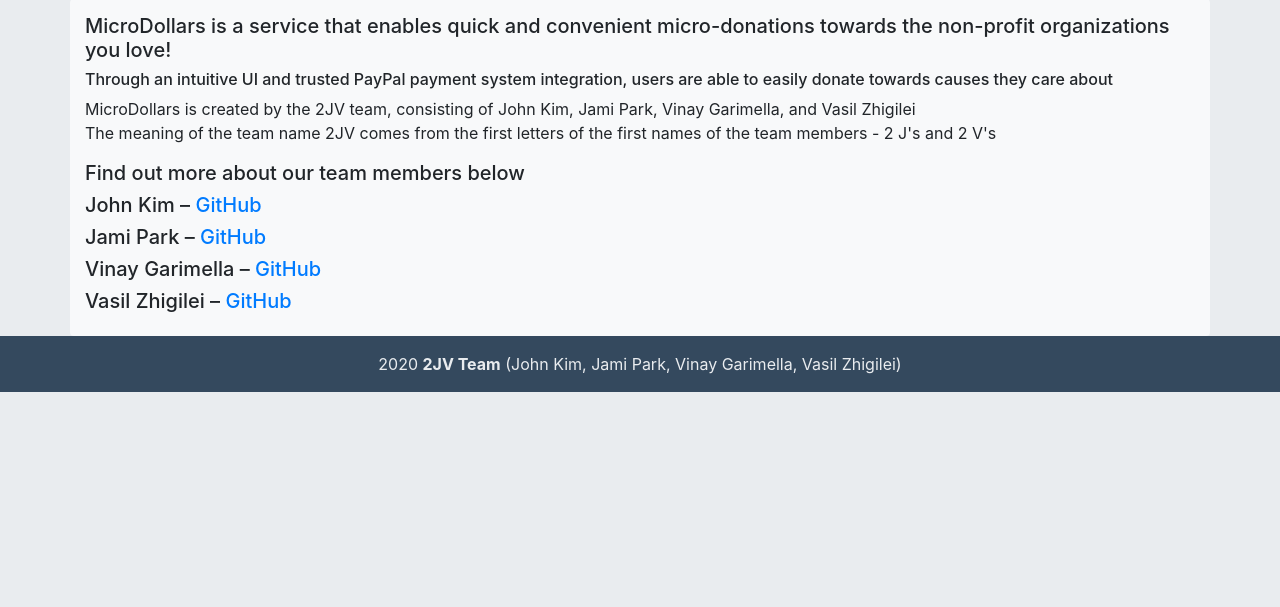
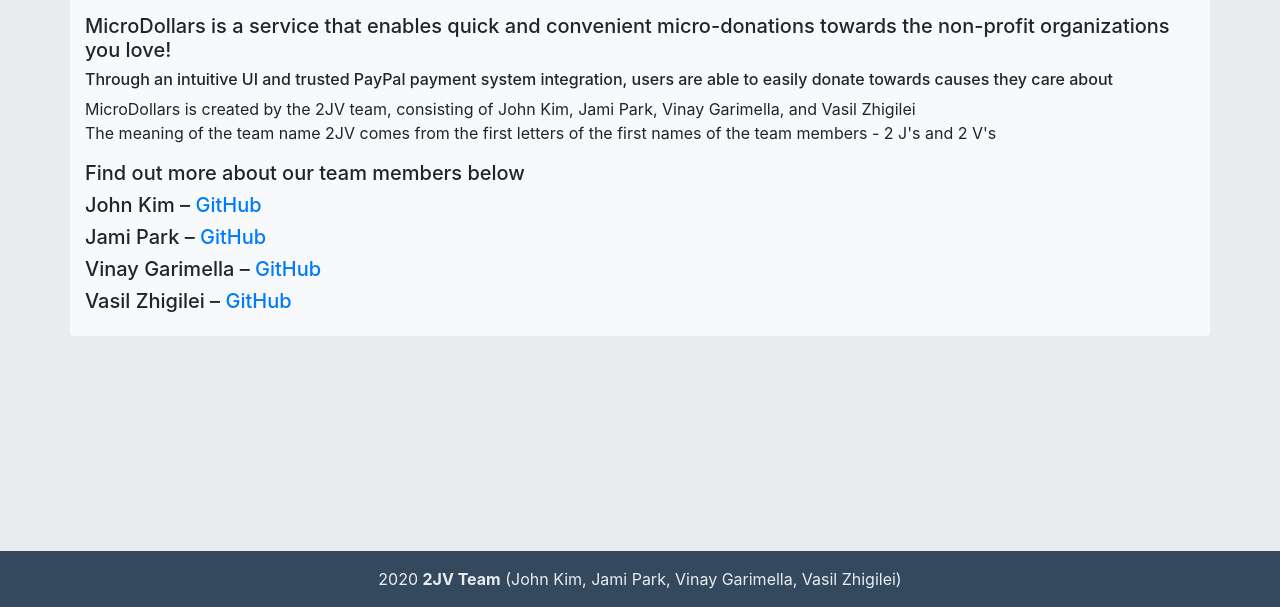
Before and after one commit to vg5ak/projectMicrotransaction, a Django app: page /about in a window 1280 px wide. Shown: the part 193-800 px from the top of the page. Run offline with Django 3.2, Linux system fonts and the light colour scheme; some libraries are stand-ins or nearby versions.

Commit message:
added spacer for footeR

```diff
--- a/microdollars/templates/account/login.html
+++ b/microdollars/templates/account/login.html
@@ -122,6 +122,7 @@
     <!-- STOP PAGE CONTENT -->
 
     <!-- START FOOTER -->
+    <div class="spacer"></div>
     <footer class="font-small bg-darkblue text-darkerlight">
       <div class="footer-copyright text-center py-3">
         2020
--- a/microdollars/templates/account/logout.html
+++ b/microdollars/templates/account/logout.html
@@ -101,6 +101,7 @@
     <!-- STOP PAGE CONTENT -->
 
     <!-- START FOOTER -->
+    <div class="spacer"></div>
     <footer class="font-small bg-darkblue text-darkerlight">
       <div class="footer-copyright text-center py-3">
         2020
--- a/microdollars/templates/microdollars/about.html
+++ b/microdollars/templates/microdollars/about.html
@@ -102,11 +102,12 @@
 
         </div>
       </div>
-
+      <br>
     </div>
     <!-- STOP PAGE CONTENT -->
 
     <!-- START FOOTER -->
+    <div class="spacer"></div>
     <footer class="font-small bg-darkblue text-darkerlight">
       <div class="footer-copyright text-center py-3">
         2020
```
